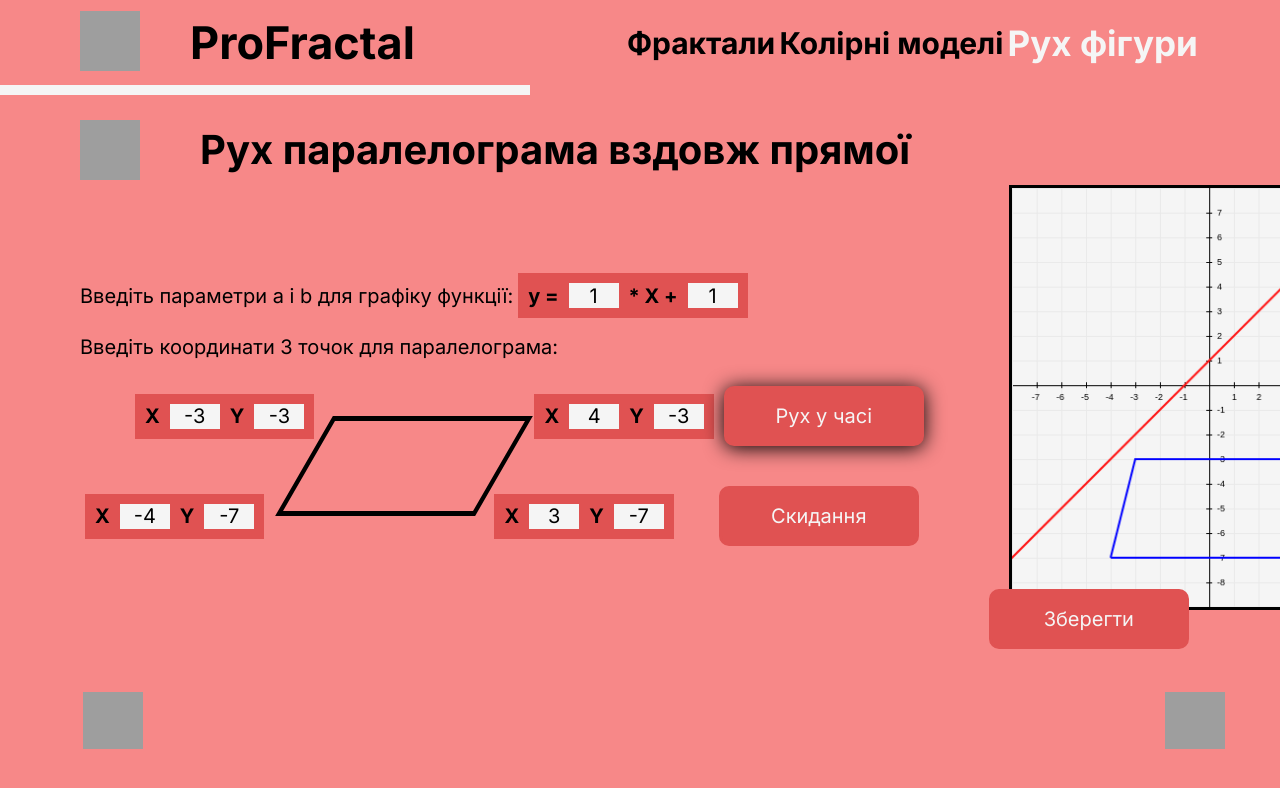
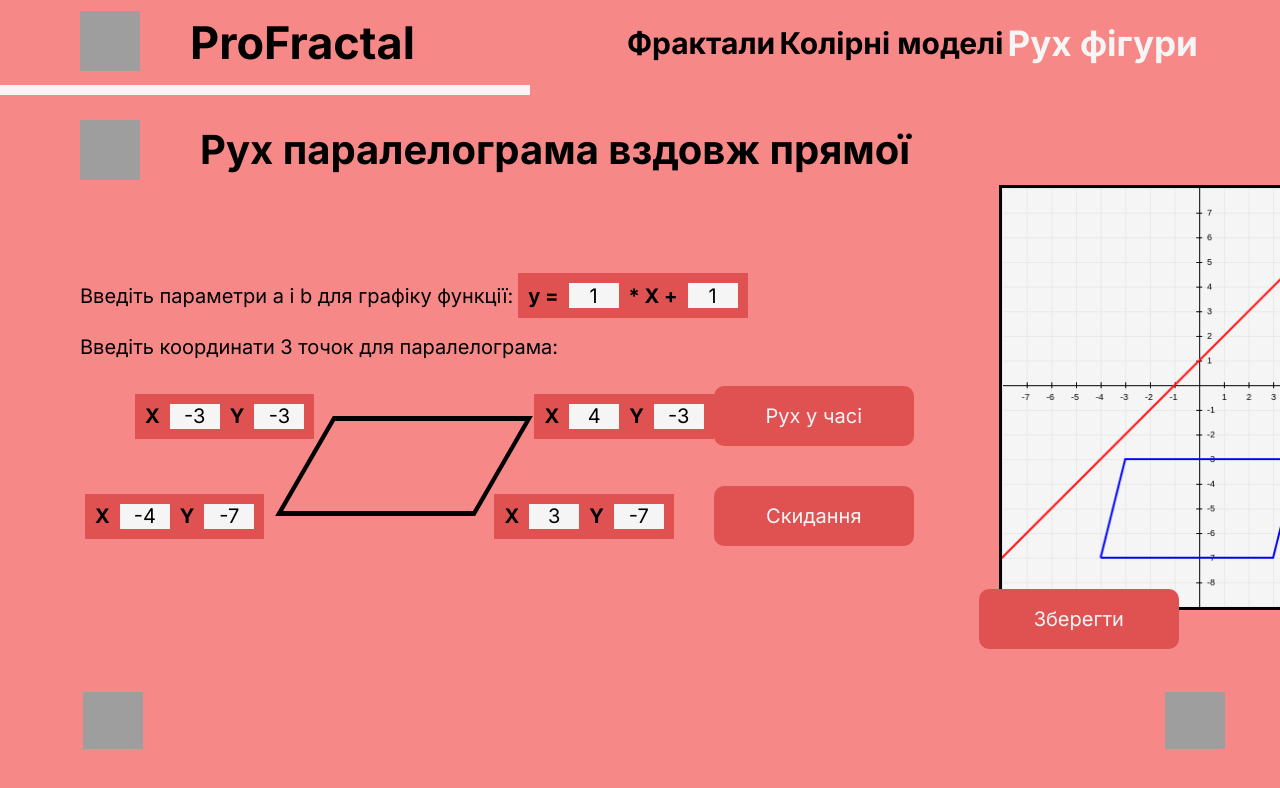
Before and after one commit to luchykYana/computer_graphics, a React (Create React App) app: page /content/move-figure/practice in a window 1280 px wide. Shown: the top 788 px of the page. Built offline with nearby package versions, Linux system fonts and the light colour scheme; grey boxes are pictures that could not be loaded.

Commit message:
cleaned commented code

```diff
--- a/src/pages/MovePracticePage/MovePracticePage.js
+++ b/src/pages/MovePracticePage/MovePracticePage.js
@@ -593,7 +593,7 @@ const MovePracticePage = () => {
                         <div className={`${css.margin_center} ${css.buttons}`}>
 
                             <div className={`${css.flex} ${css.margin_center}`}>
-                                <button onClick={start} className={`${css.button} ${css.margin_left} ${css.shadow}`}>Рух у часі</button>
+                                <button onClick={start} className={`${css.button}`}>Рух у часі</button>
                             </div>
                             <div className={`${css.flex} ${css.margin_center}`}>
                                 <button onClick={reset} className={`${css.button}`}>Скидання</button>
--- a/src/pages/MovePracticePage/MovePractisePage.module.css
+++ b/src/pages/MovePracticePage/MovePractisePage.module.css
@@ -215,10 +215,6 @@ input[type=number] {
     /*border: 1px solid #F3D250;*/
 }
 
-.shadow {
-    box-shadow: 0 2px 20px black;
-}
-
 .margin_center {
     margin: 0 auto;
 }
```
